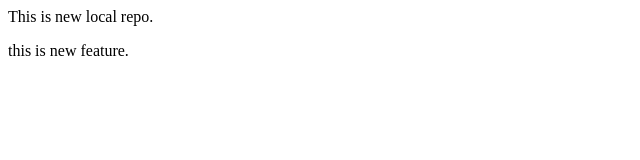
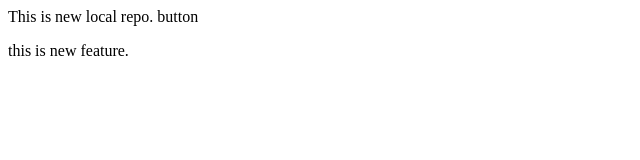
Before and after one commit to Abhishek-K25/alocal-repo, a plain HTML site: page index.html in a window 1280 px wide. Shown: the full height of the page, 0-640 px from the left. Drawn offline with Linux system fonts and the light colour scheme.

Commit message:
Add button

```diff
--- a/index.html
+++ b/index.html
@@ -1,2 +1,2 @@
-<p> This is new local repo. </p>
+<p> This is new local repo. button </p>
 <p> this is new feature. </p>
```
